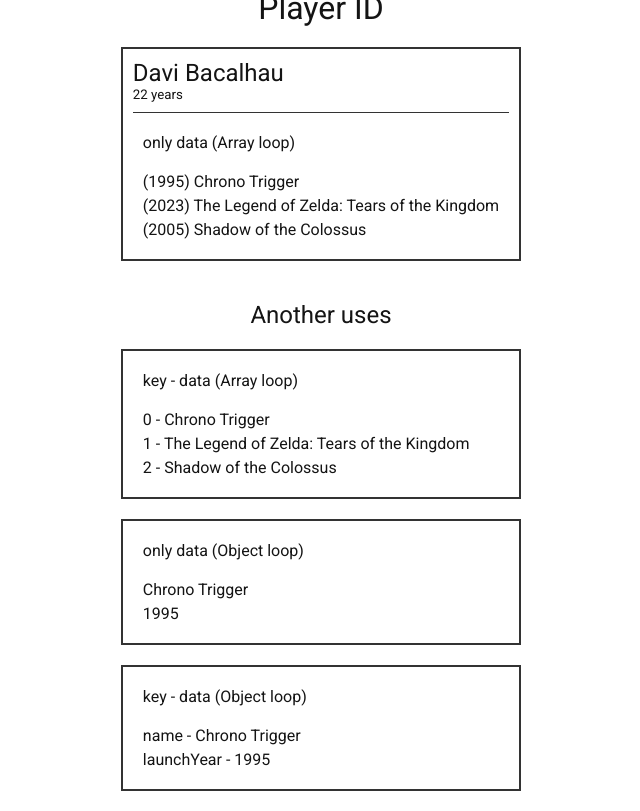
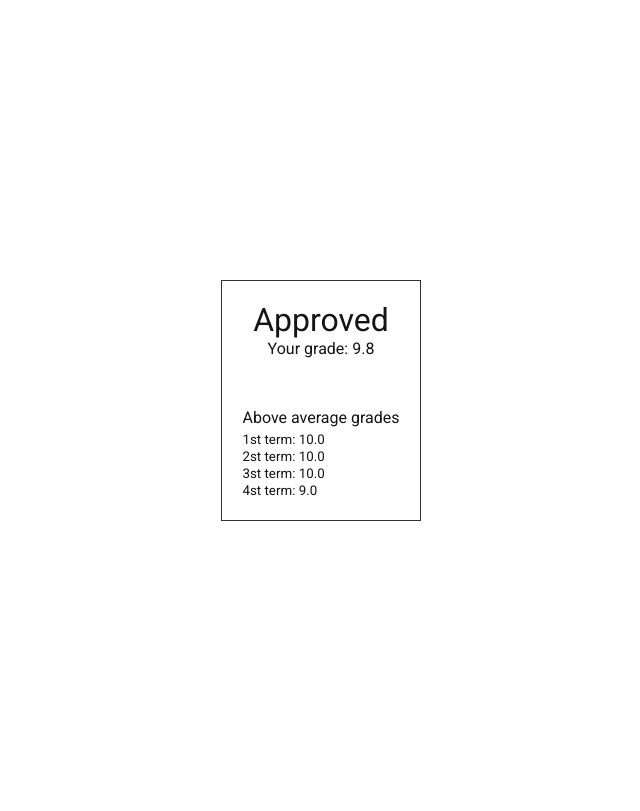
Before and after one commit to littlesekii/relearning-vue, a Vue app: page / in a window 1280 px wide. Shown: the whole page, without its empty margins (319-959 px from the left). Built offline with nearby package versions, Linux system fonts and the light colour scheme.

Commit message:
feat.: added DirectiveConditional component examples

```diff
--- /dev/null
+++ b/src/components/Directives/DirectiveConditional.vue
@@ -0,0 +1,89 @@
+/**
+ * Author:    Davi Bacalhau (littlesekii)
+ * Purpose:   Understand and use Vue 3 v-if, v-else-if, v-else and v-show directives.
+ *
+ **/
+
+<script setup>
+import { reactive, ref } from 'vue';
+
+const grades = reactive([
+    10.0,
+    10.0,
+    10.0,
+    9.0
+]);
+
+const finalGrade = ref(0);
+const showGrade = ref(true);
+
+//CALCULATE AVERAGE
+grades.forEach(grade => {
+    finalGrade.value += grade;
+});
+
+finalGrade.value /= 4;
+
+</script>
+
+<template>
+    <div class="container">
+
+        <!-- if, else if, else -->
+        <h1 v-if="finalGrade >= 7.0">
+            Approved
+        </h1>
+        <h1 v-else-if="finalGrade <= 3.0">
+            Dismissed
+        </h1>
+        <h1 v-else>
+            Second Call
+        </h1>
+
+        <!-- show -->
+        <p v-show="showGrade">Your grade: {{ finalGrade.toFixed(1) }}</p>
+
+        <!-- loop conditional -->
+        <p>Above average grades</p>
+        <ul>
+            <template v-for="grade, key in grades">
+                <li v-if="grade >= 7.0">{{ key + 1 }}st term:  {{ grade.toFixed(1) }}</li>
+            </template>
+        </ul>
+    </div>
+</template>
+
+<style scoped>
+
+.container {
+    padding: 20px;
+    display: flex;
+    flex-direction: column;
+
+    justify-content: center;
+    align-items: center;
+
+    border: 1px solid var(--black-light);
+}
+
+p:last-of-type {
+    padding-top: 50px;
+    padding-bottom: 5px;
+}
+
+ul {
+    display: flex;
+    flex-direction: column;
+    justify-content: center;
+    align-items: flex-start;
+
+    align-self: flex-start;
+
+
+    list-style: none;
+}
+ul li {
+    margin-bottom: 2px;
+    font-size: 10pt;
+}
+</style>
--- a/src/views/HomeView.vue
+++ b/src/views/HomeView.vue
@@ -1,4 +1,5 @@
 <script setup>
+import DirectiveConditional from '@/components/Directives/DirectiveConditional.vue';
 import DirectiveVFor from '@/components/Directives/DirectiveVFor.vue';
 import LifecycleHooks from '@/components/LifecycleHooks.vue';
 import Reactivity from '@/components/Reactivity.vue';
@@ -7,5 +8,6 @@
 <template>
   <!-- <LifecycleHooks /> -->
   <!-- <Reactivity /> -->
-  <DirectiveVFor />
+  <!-- <DirectiveVFor /> -->
+  <DirectiveConditional />
 </template>
```
